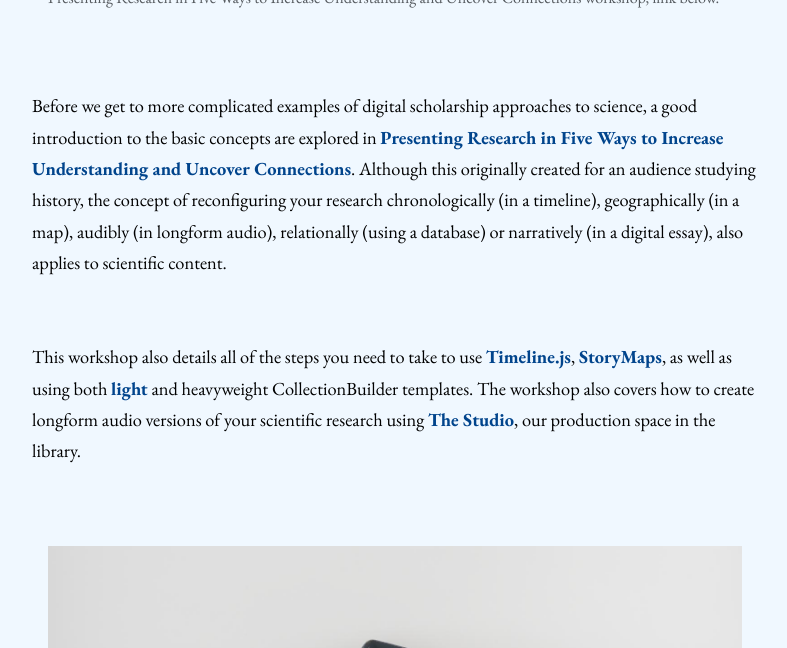
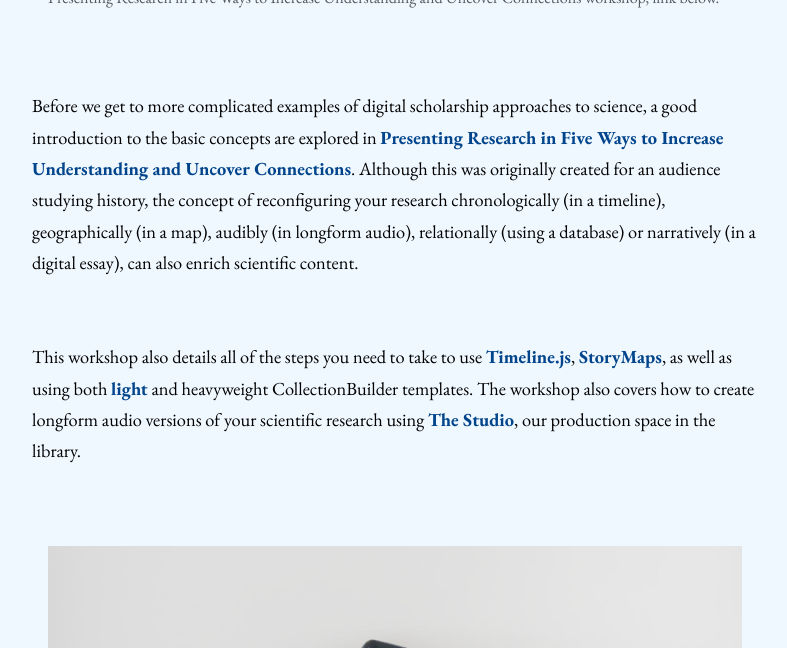
Before and after one commit to aweymo-ui/ds_science, a Jekyll site: the page built from content/2_approaches.md, in a window 1280 px wide and 900 px high, scrolled down 660 px, cut to the strip 104-752 px from the top of the window. Shown: the whole strip, without its empty margins (245-1032 px from the left). Built offline with Jekyll 4.4.1, drawn with Linux system fonts in a browser that asks for light colours; some web fonts are replaced; some of the changed text lies outside the part shown.

Commit message:
typo. sweep

```diff
--- a/content/2_approaches.md
+++ b/content/2_approaches.md
@@ -10,7 +10,7 @@ gallery: true
 
 <br>
 
-Before we get to more complicated examples of digital scholarship approaches to science, a good introduction to the basic concepts are explored in [Presenting Research in Five Ways to Increase Understanding and Uncover Connections](https://aweymo-ui.github.io/five_ways/). Although this originally created for an audience studying history, the concept of reconfiguring your research chronologically (in a timeline), geographically (in a map), audibly (in longform audio), relationally (using a database) or narratively (in a digital essay), also applies to scientific content.
+Before we get to more complicated examples of digital scholarship approaches to science, a good introduction to the basic concepts are explored in [Presenting Research in Five Ways to Increase Understanding and Uncover Connections](https://aweymo-ui.github.io/five_ways/). Although this was originally created for an audience studying history, the concept of reconfiguring your research chronologically (in a timeline), geographically (in a map), audibly (in longform audio), relationally (using a database) or narratively (in a digital essay), can also enrich scientific content.
 
 <br>
 
```
Also changed, not shown: other parts of content/2_approaches.md (+1 -1 lines), content/1_intro.md (+1 -1 lines), content/3_examples.md (+6 -6 lines).
